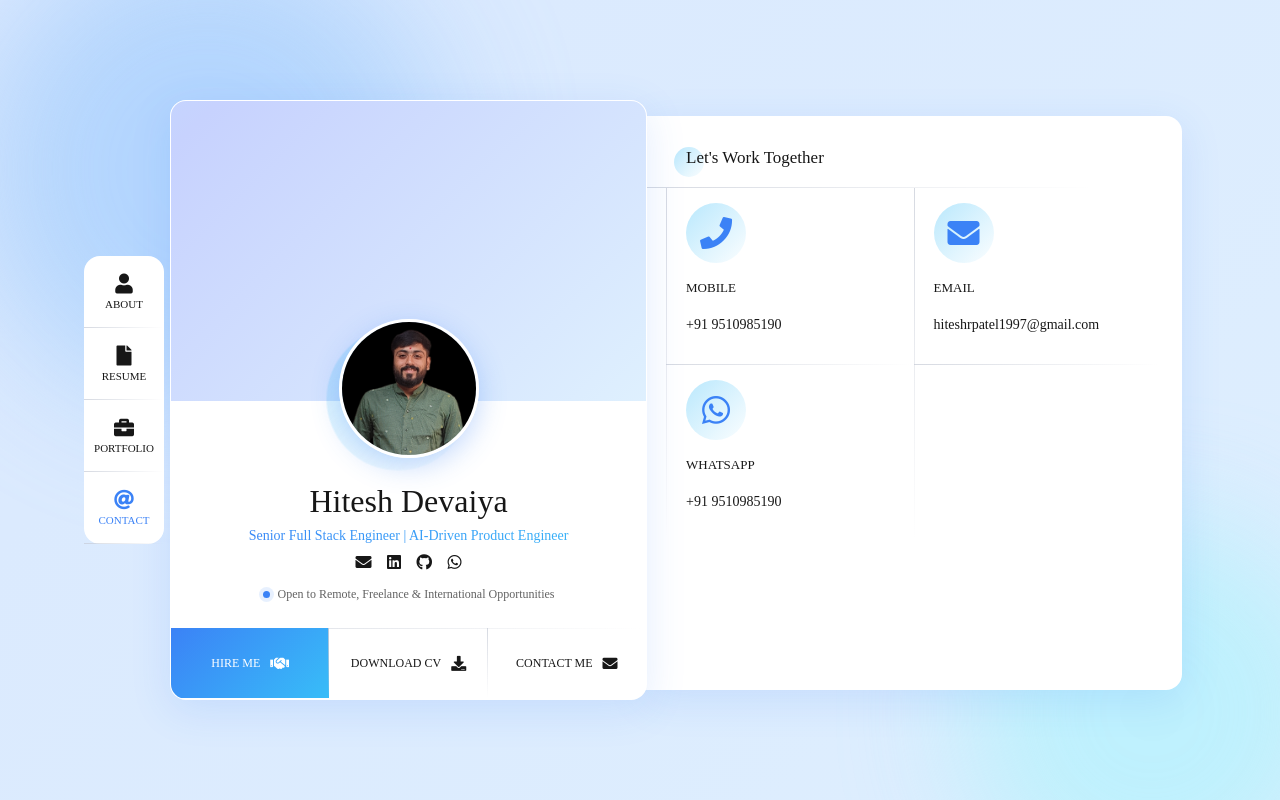
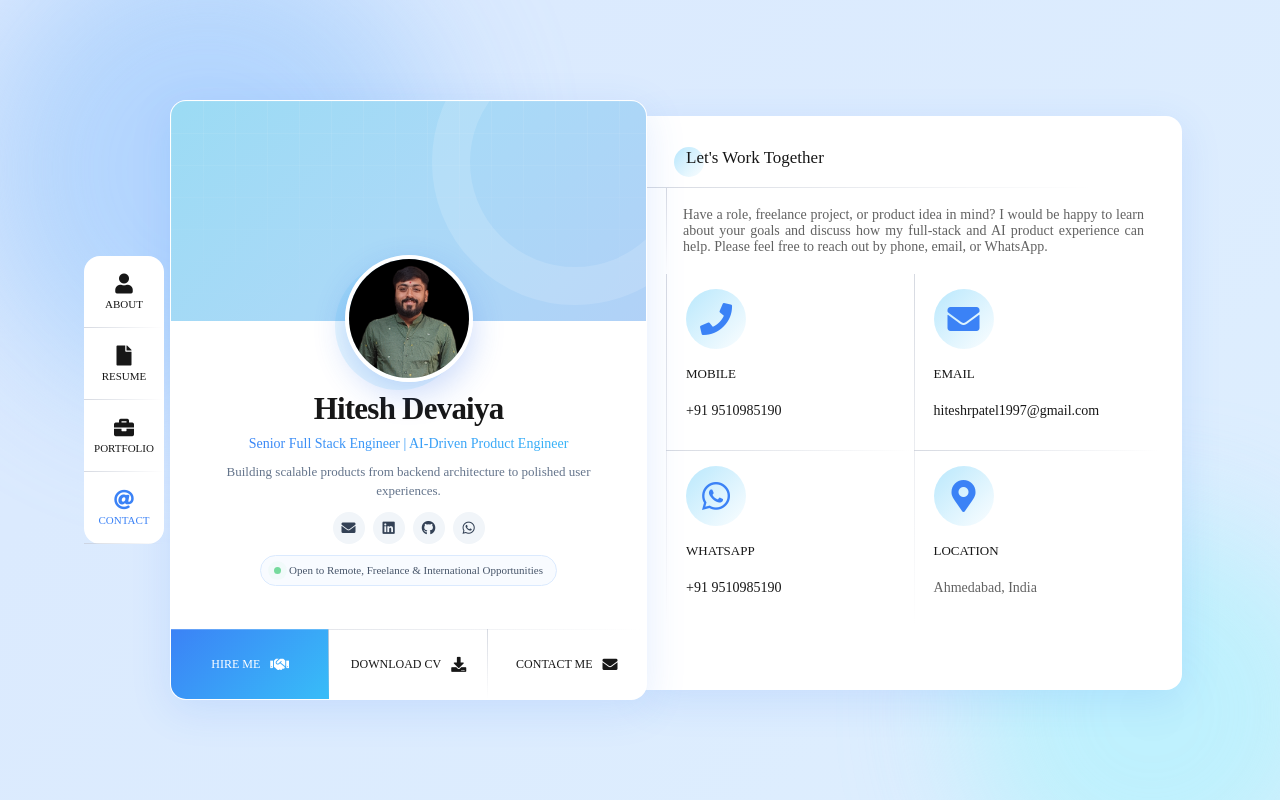
Before and after one commit to hiteshdevaiya/hitesh.github.io, a plain HTML site: page index.html in a window 1280 px wide. Both pictures are taken after a click on the link "CONTACT ME". Drawn offline with Linux system fonts and the light colour scheme; a web font is replaced by a local one.

Commit message:
Update profile section with new summary and contact information; refine CSS for improved layout

```diff
--- a/css/style.css
+++ b/css/style.css
@@ -18,6 +18,7 @@ button,input,textarea{transition:border-color .3s,box-shadow .3s}button:focus,in
 @keyframes ringPulse{0%,100%{transform:scale(1);opacity:1}50%{transform:scale(1.08);opacity:.6}}
 @keyframes textShine{to{background-position:200% center}}
 @keyframes dotPulse{0%{box-shadow:0 0 0 0 rgb(59 130 246 / .5)}70%{box-shadow:0 0 0 8px rgb(59 130 246 / 0)}100%{box-shadow:0 0 0 0 rgb(59 130 246 / 0)}}
+@keyframes availabilityPulse{0%,100%{opacity:1;box-shadow:0 0 0 4px rgb(34 197 94 / .12)}50%{opacity:.35;box-shadow:0 0 0 7px rgb(34 197 94 / 0)}}
 @keyframes barGrow{from{width:0}}
 @keyframes fadeUp{from{opacity:0;transform:translateY(24px)}to{opacity:1;transform:none}}
 @keyframes slideIn{from{opacity:0;transform:translateX(-8px) translateY(18px)}to{opacity:1;transform:translateX(-8px)}}
@@ -29,8 +30,33 @@ header nav{position:relative}header nav a.selected{color:#3b82f6}header nav a.se
 @keyframes barGrowAgain{from{width:0}}
 .reveal-ready .reveal{opacity:0;transform:translateY(24px);transition:opacity .7s cubic-bezier(.22,.61,.36,1),transform .7s cubic-bezier(.22,.61,.36,1);transition-delay:var(--d,0s);will-change:opacity,transform}.reveal-ready .reveal.in{opacity:1;transform:none}
 main .about,main .blog,main .contact,main .profile,main .resume,main .works{border-radius:16px}header{border-radius:0 0 16px 16px}@media only screen and (min-width:1040px){header{border-radius:16px}main .about,main .contact,main .resume{border-radius:0 16px 16px 0}main .view::-webkit-scrollbar{width:16px}main .view::-webkit-scrollbar-track{background:transparent;margin:18px 0}main .view::-webkit-scrollbar-thumb{background:linear-gradient(#38bdf8,#3b82f6) padding-box;border:5px solid transparent;border-radius:10px}main .view::-webkit-scrollbar-thumb:hover{border-width:4px}}
-@media (prefers-reduced-motion:reduce){.background.gradient,.background.gradient::after,.background.gradient::before,.profile-background,.profile-image::before,.profile-profession,.resume-line .date.active::before{animation:none}}
+@media (prefers-reduced-motion:reduce){.background.gradient,.background.gradient::after,.background.gradient::before,.profile-background,.profile-image::before,.profile-profession,.resume-line .date.active::before,.profile-availability span{animation:none}}
 .profile-buttons a{width:33.333%}.profile-buttons a:nth-child(2)::after{content:'';position:absolute;right:0;top:0;width:1px;height:100%;background:radial-gradient(ellipse at top,rgb(197 202 213 / .7) 0,#fff0 70%)}
 .profile-availability{display:flex;align-items:center;justify-content:center;gap:8px;margin:14px 16px 0;font-size:12px;line-height:1.4;color:#626262}.profile-availability span{width:7px;height:7px;flex:0 0 7px;border-radius:50%;background:#3b82f6;box-shadow:0 0 0 4px rgb(59 130 246 / .12)}.profile-buttons{margin-top:25px}.profile-buttons a:first-child{color:#fff;background:linear-gradient(135deg,#3b82f6,#38bdf8)}.profile-buttons a:first-child:hover{color:#fff;background:linear-gradient(135deg,#2563eb,#0ea5e9)}
 .nav-indicator{display:none}
 @media only screen and (min-width:1040px){header{box-shadow:none}}
+
+/* Refined portfolio hero */
+.profile-background{height:220px;position:relative;overflow:hidden;background:linear-gradient(135deg,#8eddf1 0%,#a9d9f7 48%,#b9c9f7 100%);background-size:200% 200%}
+.profile-background::before{content:'';position:absolute;inset:0;background-image:linear-gradient(rgb(255 255 255 / .12) 1px,transparent 1px),linear-gradient(90deg,rgb(255 255 255 / .12) 1px,transparent 1px);background-size:32px 32px;mask-image:linear-gradient(to bottom,rgb(0 0 0 / .65),transparent)}
+.profile-background::after{content:'';position:absolute;width:210px;height:210px;right:-72px;top:-82px;border:38px solid rgb(255 255 255 / .14);border-radius:50%}
+.profile-content{padding:0 22px}
+.profile-image{height:70px}
+.profile-image img{top:-66px;width:120px;border:4px solid #fff;box-shadow:0 12px 32px rgb(37 99 235 / .24)}
+.profile-image::before{top:-55px;left:calc(50% - 70px);width:120px;height:120px;background:rgb(56 189 248 / .18)}
+.profile-name{font-size:31px;line-height:1.15;font-weight:600;letter-spacing:-.025em}
+.profile-profession{max-width:410px;margin:7px auto 0;font-size:14px;line-height:1.45;font-weight:500}
+.profile-summary{max-width:385px;margin:8px auto 0;color:#64748b;font-size:13px;line-height:1.5}
+.profile-social{display:flex;justify-content:center;gap:8px;margin-top:11px}
+.profile-social a{display:inline-flex;align-items:center;justify-content:center;width:32px;height:32px;margin:0;border-radius:50%;background:#f1f5f9;color:#334155;font-size:14px;transition:color .25s,background .25s,transform .25s}
+.profile-social a:hover{background:#e0f2fe;color:#2563eb;transform:translateY(-2px)}
+.profile-availability{width:fit-content;max-width:calc(100% - 24px);margin:11px auto 0;padding:7px 13px;border:1px solid #dbeafe;border-radius:20px;background:#f8fbff;color:#475569;font-size:11px}
+.profile-availability span{background:#22c55e;box-shadow:0 0 0 4px rgb(34 197 94 / .12);animation:availabilityPulse 1.5s ease-in-out infinite}
+.profile-buttons{margin-top:15px}
+.profile-buttons a{height:70px;line-height:1.25;padding:0 7px;box-sizing:border-box}
+.profile-buttons a:first-child{box-shadow:inset 0 1px 0 rgb(255 255 255 / .22)}
+@media only screen and (min-width:1040px){.profile-buttons{position:absolute;left:0;right:0;bottom:0;margin-top:0}}
+@media (max-width:480px){.profile-background{height:205px}.profile-content{padding:0 14px}.profile-name{font-size:28px}.profile-profession{font-size:13px}.profile-summary{font-size:12px}.profile-buttons a{font-size:10px;padding:0 4px}.profile-buttons a i{margin-left:5px}}
+.contact.about-services>.contact-copy{display:block;padding:5px 17px}
+.contact.about-services>.contact-copy::after{display:none}
+.contact-copy p{margin:1em 0;text-align:left}
--- a/index.html
+++ b/index.html
@@ -9,7 +9,7 @@
    <link rel="stylesheet" href="./css/font-style2.css" />
    <link rel="stylesheet" href="https://use.fontawesome.com/releases/v5.0.9/css/all.css" />
    <link rel="shortcut icon" href="./images/favicon.ico">
-   <link type="text/css" rel="stylesheet" href="./css/style.css?v=12">
+   <link type="text/css" rel="stylesheet" href="./css/style.css?v=23">
 </head>
 
 <body>
@@ -39,12 +39,13 @@
       <main>
          <section id="presentation" class="profile">
             <div class="profile-background"></div>
-            <div>
+            <div class="profile-content">
                <div class="profile-image">
                   <img src="./images/profile.png" alt="Hitesh Devaiya">
                </div>
                <h1 class="profile-name" id="nombre">Hitesh Devaiya</h1>
                <h2 class="profile-profession">Senior Full Stack Engineer | AI-Driven Product Engineer</h2>
+               <p class="profile-summary">Building scalable products from backend architecture to polished user experiences.</p>
                <div class="profile-social" id="profile-social">
                   <a href="mailto:hiteshrpatel1997@gmail.com" class="fas fa-envelope" aria-label="Email Hitesh"></a>
                   <a href="https://www.linkedin.com/in/hitesh-devaiya" target="_blank" rel="noopener noreferrer" class="fab fa-linkedin" aria-label="Hitesh on LinkedIn"></a>
@@ -63,7 +64,7 @@
             <article class="about-aboutMe">
                <h3 class="title">About Me</h3>
                <div class="line-left">
-                  <p class="text-justify">Senior Full Stack Engineer with 8 years of experience building end-to-end web applications, SaaS products, and scalable business solutions using PHP, Laravel, Node.js, JavaScript, React.js, Vue.js, MySQL, and PostgreSQL. Experienced in designing REST APIs, real-time applications, payment integrations, third-party services, authentication, dashboards, and admin platforms. Hands-on with AWS, GitHub, CI/CD, Nginx, Apache, and production deployments. Currently focused on AI-driven product development, including LLM APIs, RAG, AI agents, and production AI workflows. I use AI-assisted development and Vibe Coding to build products faster and solve complex problems effectively. Strong in requirements analysis, solution design, development, deployment, and production support, with a focus on clean, maintainable code and end-to-end ownership.</p>
+                  <p class="text-justify">Senior Full Stack Engineer with 7+ years of experience building end-to-end web applications, SaaS products, and scalable business solutions using PHP, Laravel, Node.js, JavaScript, React.js, Vue.js, MySQL, and PostgreSQL. Experienced in designing REST APIs, real-time applications, payment integrations, third-party services, authentication, dashboards, and admin platforms. Hands-on with AWS, GitHub, CI/CD, Nginx, Apache, and production deployments. Currently focused on AI-driven product development, including LLM APIs, RAG, AI agents, and production AI workflows. I use AI-assisted development and Vibe Coding to build products faster and solve complex problems effectively. Strong in requirements analysis, solution design, development, deployment, and production support, with a focus on clean, maintainable code and end-to-end ownership.</p>
                </div>
             </article>
             <article class="about-services">
@@ -296,6 +297,9 @@
          </section>
          <section id="contact" class="contact about-services">
             <h3 class="title">Let's Work Together</h3>
+            <div class="contact-copy line-left">
+               <p class="text-justify">Have a role, freelance project, or product idea in mind? I would be happy to learn about your goals and discuss how my full-stack and AI product experience can help. Please feel free to reach out by phone, email, or WhatsApp.</p>
+            </div>
             <div class="line-left">
                <article class="line-down">
                   <div class="fas fa-phone"></div>
@@ -312,6 +316,11 @@
                   <h4>Whatsapp</h4>
                   <p><a href="https://wa.me/919510985190" target="_blank" rel="noopener noreferrer">+91 9510985190</a></p>
                </article>
+               <article>
+                  <div class="fas fa-map-marker-alt"></div>
+                  <h4>Location</h4>
+                  <p>Ahmedabad, India</p>
+               </article>
             </div>
          </section>
       </main>
```
